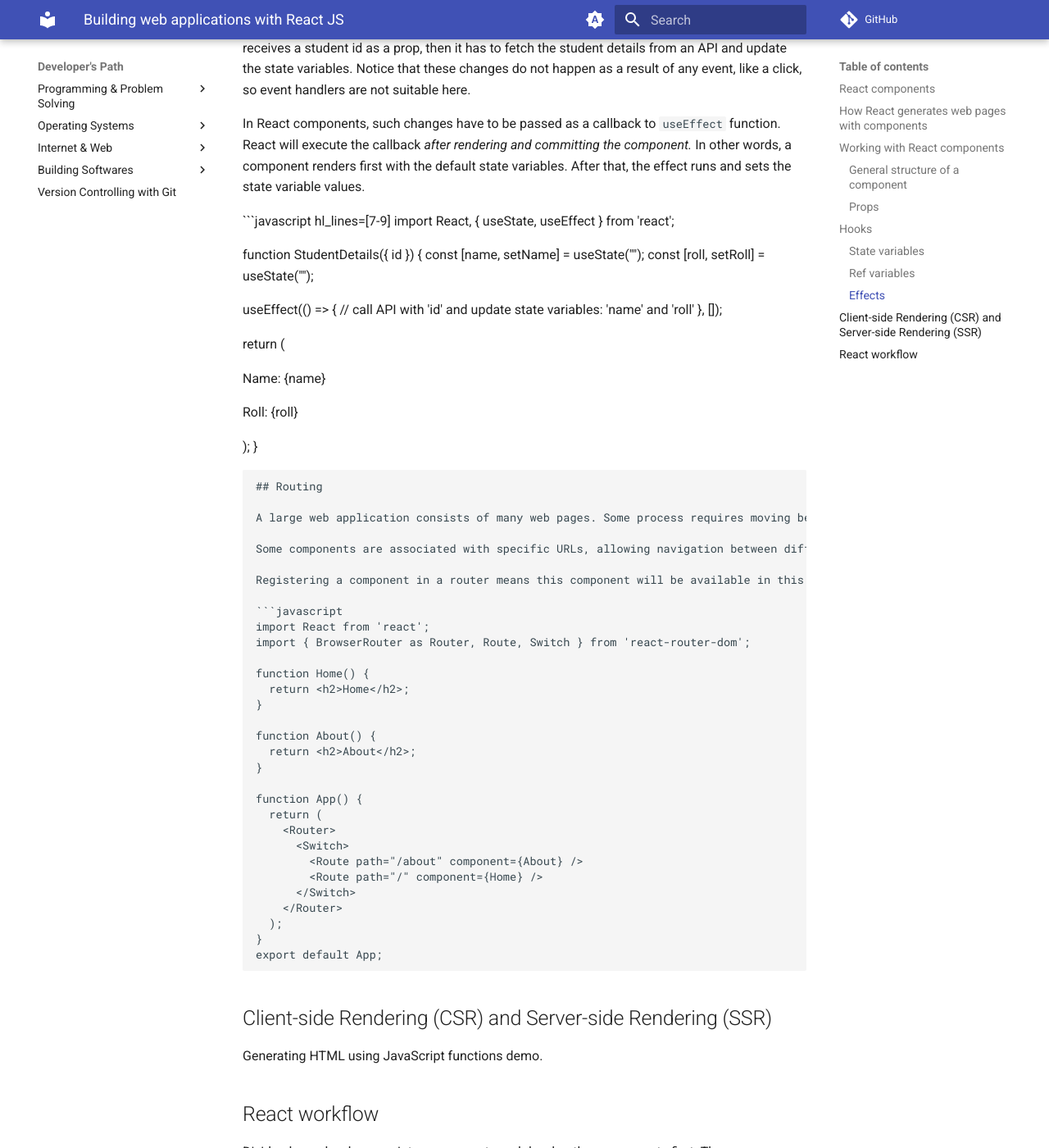
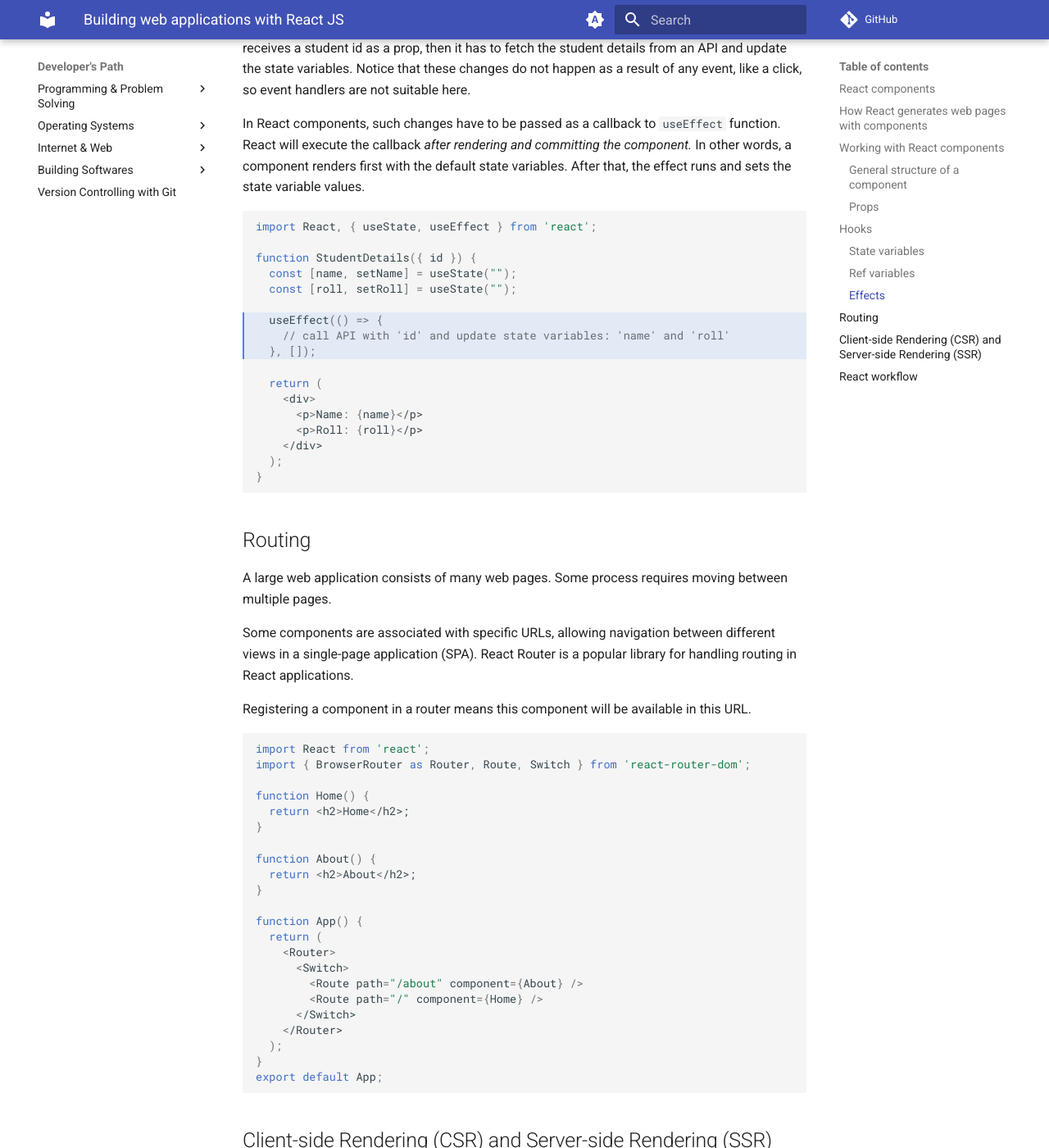
Before and after one commit to gharials/dev-path, an MkDocs documentation site: the page built from docs/building-softwares/react-js.md, in a window 1280 px wide and 1400 px high, scrolled down 4125 px. Shown: the whole window at 82% size. Built offline with MkDocs 1.6.1 and Material for MkDocs 9.7.7, drawn with Linux system fonts in a browser that asks for light colours; comment, search, counter and statistics services are not loaded.

Commit message:
correct typo in code block

````diff
--- a/docs/building-softwares/react-js.md
+++ b/docs/building-softwares/react-js.md
@@ -159,7 +159,7 @@ Some components initialize only with props passed to it, but some also need exte
 
 In React components, such changes have to be passed as a callback to `useEffect` function. React will execute the callback _after rendering and committing the component._ In other words, a component renders first with the default state variables. After that, the effect runs and sets the state variable values.
 
-```javascript hl_lines=[7-9]
+```javascript hl_lines="7-9"
 import React, { useState, useEffect } from 'react';
 
 function StudentDetails({ id }) {
````
